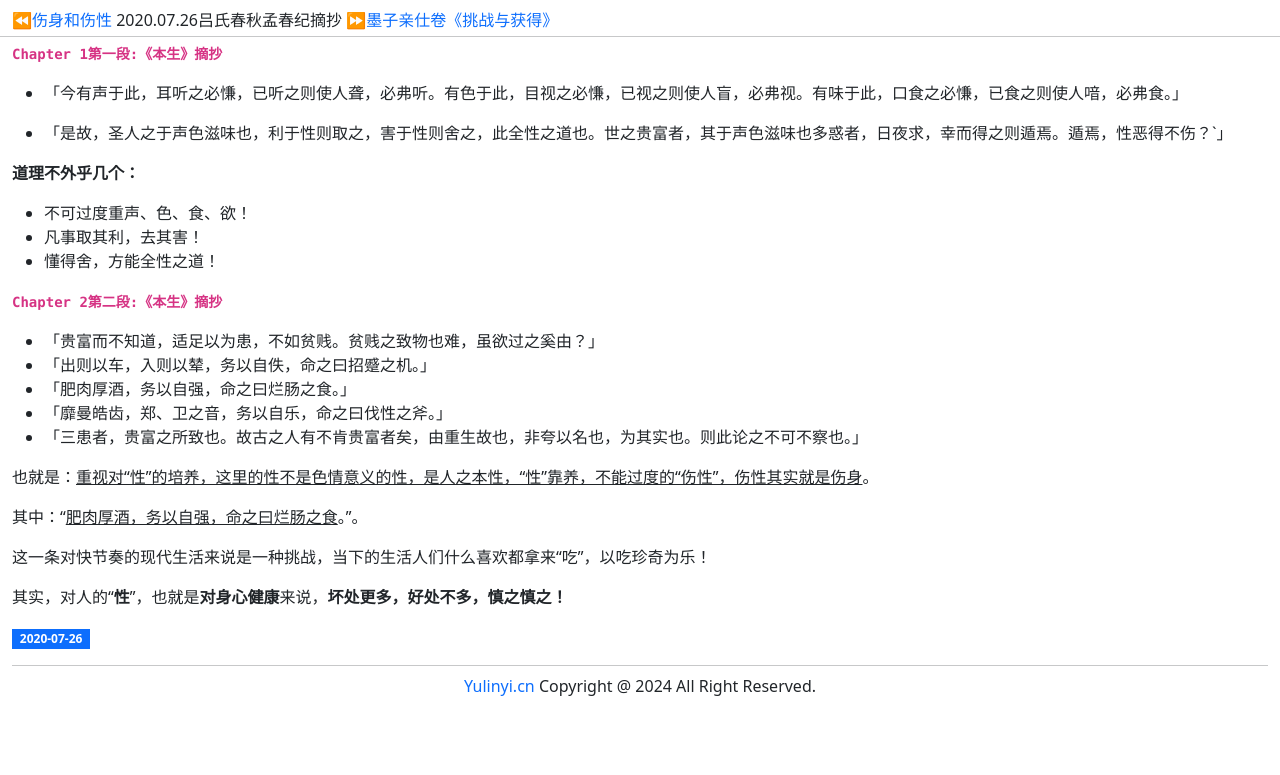
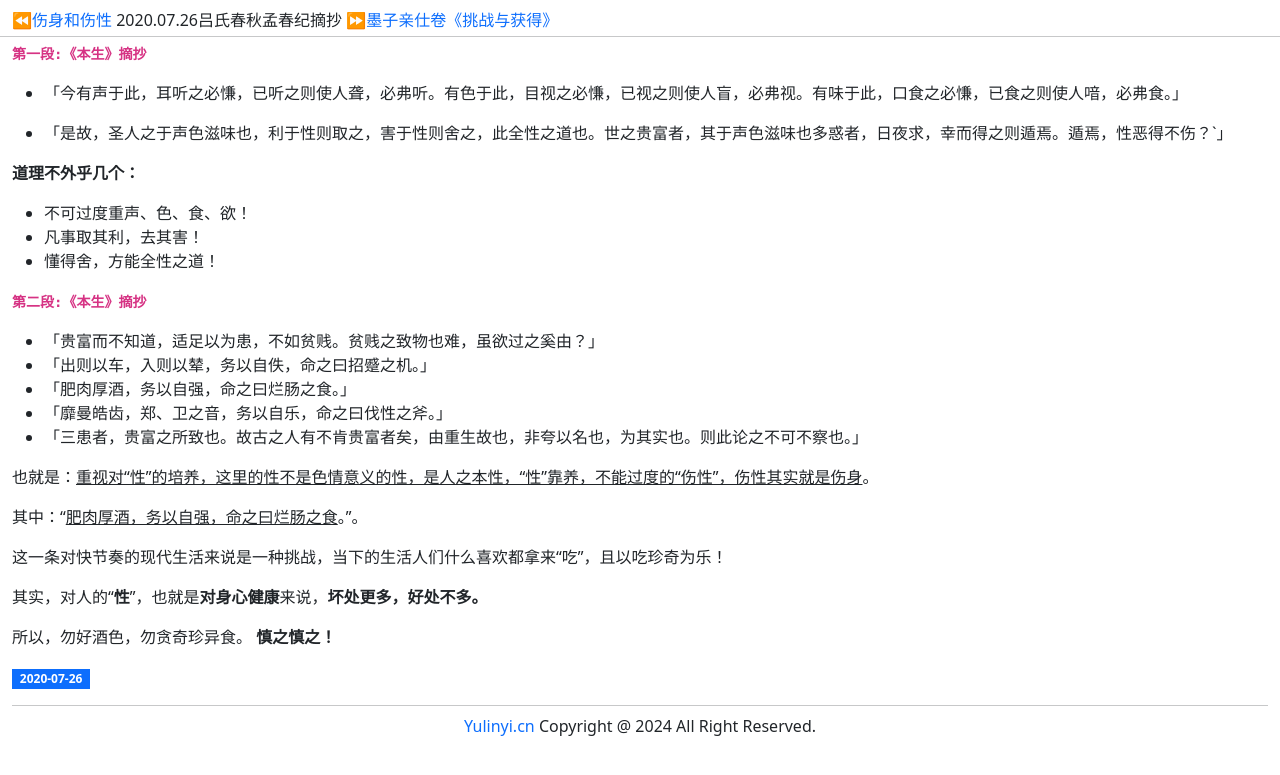
Before and after one commit to helloyuzz/Yulinyi, a Jekyll site: the page built from _posts/2020-07-26-吕氏春秋孟春纪摘抄.md, in a window 1280 px wide. Shown: the top 775 px of the page. Built offline with Jekyll 4.4.1, drawn with Linux system fonts in a browser that asks for light colours.

Commit message:
Update 2020-07-26-吕氏春秋孟春纪摘抄.md

```diff
--- a/_posts/2020-07-26-吕氏春秋孟春纪摘抄.md
+++ b/_posts/2020-07-26-吕氏春秋孟春纪摘抄.md
@@ -2,7 +2,7 @@
 layout: post
 ---
 
-__`Chapter 1第一段:《本生》摘抄`__
+__`第一段:《本生》摘抄`__
 - 「今有声于此，耳听之必慊，已听之则使人聋，必弗听。有色于此，目视之必慊，已视之则使人盲，必弗视。有味于此，口食之必慊，已食之则使人喑，必弗食。」
 
 - 「是故，圣人之于声色滋味也，利于性则取之，害于性则舍之，此全性之道也。世之贵富者，其于声色滋味也多惑者，日夜求，幸而得之则遁焉。遁焉，性恶得不伤？`」
@@ -12,7 +12,7 @@ __`Chapter 1第一段:《本生》摘抄`__
 - 凡事取其利，去其害！
 - 懂得舍，方能全性之道！
 
-__`Chapter 2第二段:《本生》摘抄`__
+__`第二段:《本生》摘抄`__
 - 「贵富而不知道，适足以为患，不如贫贱。贫贱之致物也难，虽欲过之奚由？」
 - 「出则以车，入则以辇，务以自佚，命之曰招蹙之机。」
 - 「肥肉厚酒，务以自强，命之曰烂肠之食。」
@@ -23,6 +23,8 @@ __`Chapter 2第二段:《本生》摘抄`__
 
 其中：“<u>肥肉厚酒，务以自强，命之曰烂肠之食</u>。”。
 
-这一条对快节奏的现代生活来说是一种挑战，当下的生活人们什么喜欢都拿来“吃”，以吃珍奇为乐！
+这一条对快节奏的现代生活来说是一种挑战，当下的生活人们什么喜欢都拿来“吃”，且以吃珍奇为乐！
 
-其实，对人的“__性__”，也就是**对身心健康**来说，__坏处更多，好处不多，慎之慎之！__
+其实，对人的“__性__”，也就是**对身心健康**来说，__坏处更多，好处不多。__
+
+所以，勿好酒色，勿贪奇珍异食。 __慎之慎之！__
```
